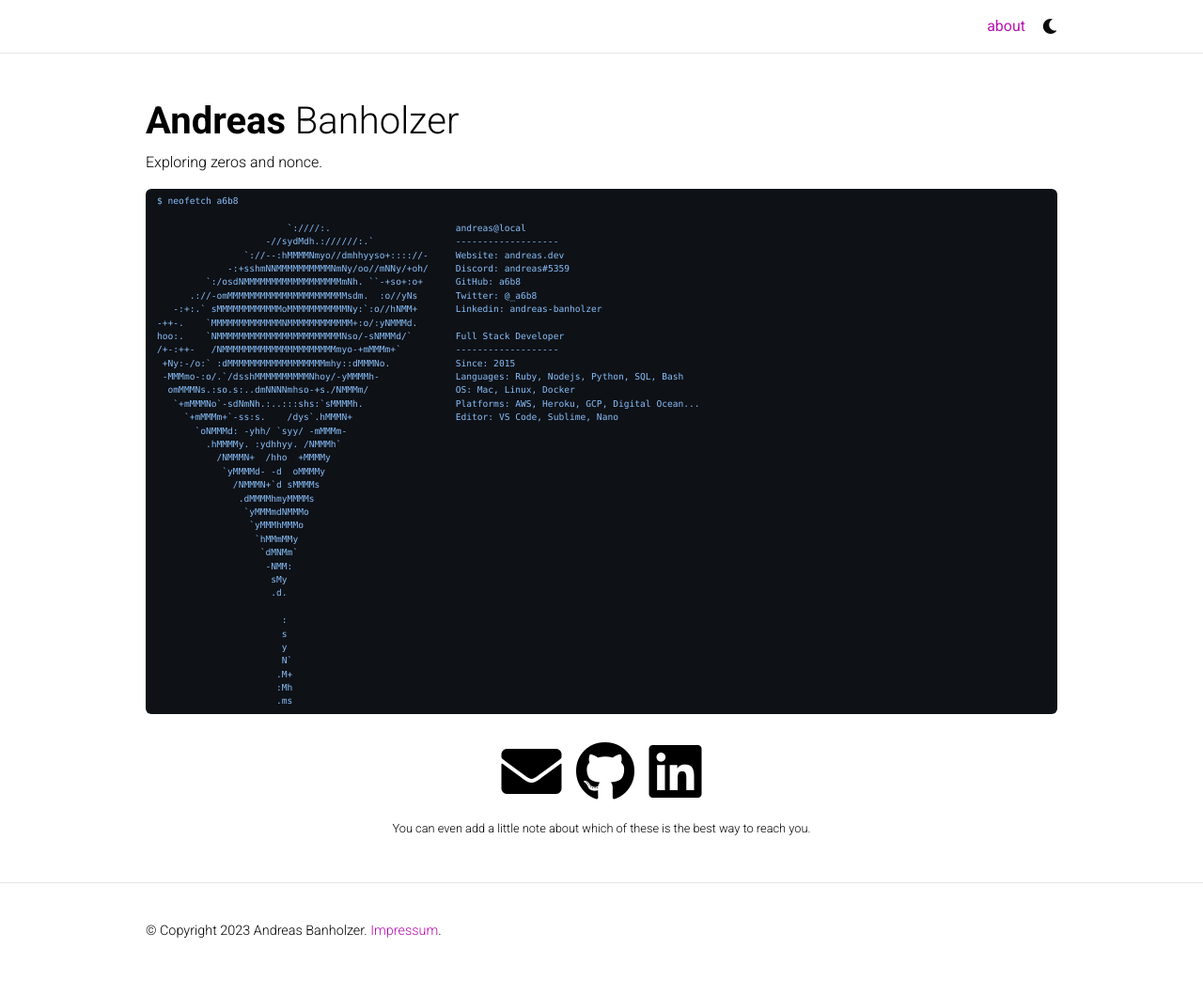
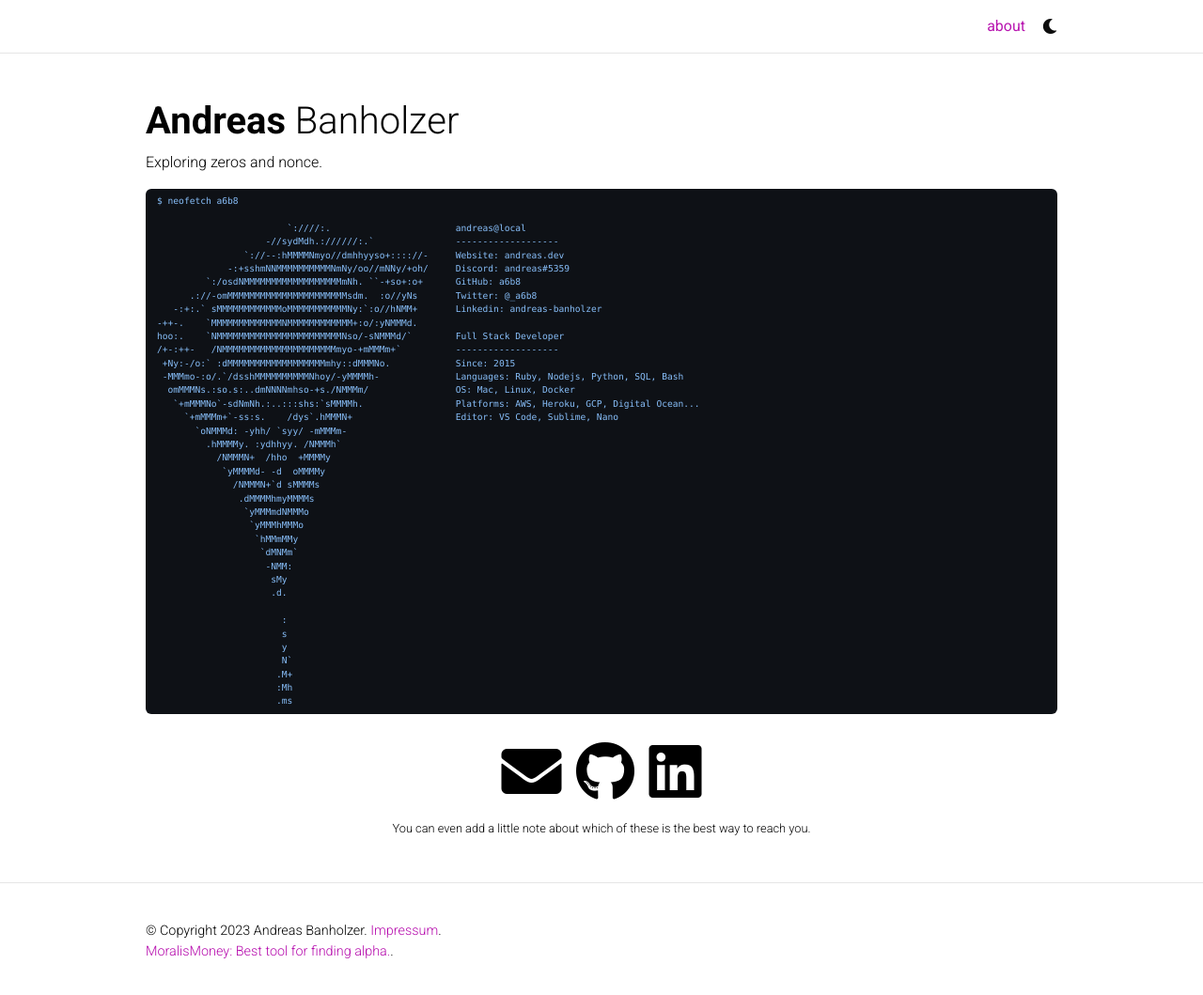
Before and after one commit to a6b8/a6b8, a Jekyll site: the page built from _pages/about.md, in a window 1280 px wide and 1063 px high. Shown: the top 1059 px of the window at 94% size. Built offline with Jekyll 4.4.1, drawn with Linux system fonts in a browser that asks for light colours; nearby versions of some CDN libraries; comment, search, counter and statistics services are not loaded; a style sheet for code colours, icons or effects is not loaded.

Commit message:
Update footer.html

```diff
--- a/_includes/footer.html
+++ b/_includes/footer.html
@@ -16,7 +16,8 @@
       <div class="container">
         &copy; Copyright {{ site.time | date: '%Y' }} {{ site.first_name }} {{ site.middle_name }} {{ site.last_name }}. {{ site.footer_text }}
         {%- if site.impressum_path -%}
-        <a href="{{ site.url }}{{ site.baseurl }}{{ site.impressum_path }}">Impressum</a>.
+        <a href="{{ site.url }}{{ site.baseurl }}{{ site.impressum_path }}">Impressum</a>.<br>
+        <a href="https://moralismoney.com/">MoralisMoney: Best tool for finding alpha.</a>.
         {%- endif -%}
         {%- if site.last_updated -%}
         Last updated: {{ "now" | date: '%B %d, %Y' }}.
```
